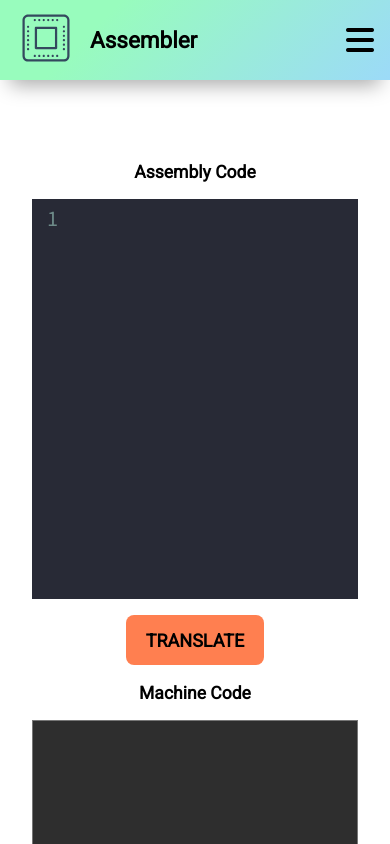
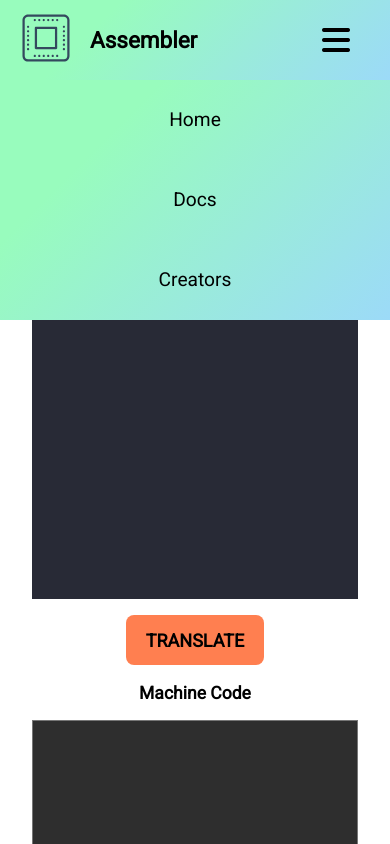
Before and after one commit to kartik-3513/Assembler, a plain HTML site: page index.html in a window 390 px wide. Both pictures are taken after a click on the icon 360 px from the left and 40 px from the top of the page. Shown: the top 844 px of the page. Drawn offline with nearby package versions, Linux system fonts and the light colour scheme.

Commit message:
improve responsive support

```diff
--- a/css/creators.css
+++ b/css/creators.css
@@ -10,11 +10,14 @@ header {
 	background-color: #9cdaf8;
 	background-image: linear-gradient(315deg, #9cdaf8 0%, #98fcbd 74%);
 }
+
 .nav-bar {
 	display: flex;
 	width: 100%;
 	height: 5rem;
 	box-shadow: 0 15px 20px -10px darkgrey;
+	justify-content: space-between;
+	align-items: center;
 }
 
 .nav-logo {
@@ -38,17 +41,28 @@ header {
 }
 
 ul.nav-list {
-	width: 50%;
+	display: none;
 	margin: 0;
 	padding: 0;
+	width: 100%;
 	list-style-type: none;
-	display: flex;
-	justify-content: flex-end;
+	flex-direction: column;
 	align-items: center;
 }
 
+ul.nav-list.active {
+	background-color: #9cdaf8;
+	background-image: linear-gradient(315deg, #9cdaf8 0%, #98fcbd 74%);
+	display: flex;
+	z-index: 1000;
+	position: absolute;
+	top: 5rem;
+}
+
 .nav-link {
-	margin: 0 1rem;
+	margin-bottom: 0;
+	width: 70%;
+	text-align: center;
 	padding: 0 1rem;
 	cursor: pointer;
 }
@@ -66,6 +80,42 @@ ul.nav-list {
 	text-decoration: none;
 	color: #000;
 }
+
+#hamburger {
+	font-size: 2rem !important;
+	margin: 1rem;
+	color: black;
+	text-align: left;
+	cursor: pointer;
+	padding: 1.5rem;
+}
+
+@media only screen and (min-width: 576px) {
+	#hamburger {
+		display: none;
+	}
+	ul.nav-list,
+	ul.nav-list.active {
+		display: flex;
+		flex-direction: row;
+		width: 50%;
+		margin: 0;
+		padding: 0;
+		list-style-type: none;
+		justify-content: flex-end;
+		align-items: center;
+	}
+	ul.nav-list.active {
+		position: static;
+		background-color: transparent;
+		background-image: none;
+	}
+	.nav-link {
+		margin: 0 1rem;
+		width: fit-content;
+	}
+}
+
 /*---------------------------------------------------------------*/
 
 main {
--- a/css/style.css
+++ b/css/style.css
@@ -87,6 +87,8 @@ ul.nav-list.active {
 	margin: 1rem;
 	color: black;
 	text-align: left;
+	cursor: pointer;
+	padding: 1.5rem;
 }
 
 @media only screen and (min-width: 576px) {
--- a/js/index.js
+++ b/js/index.js
@@ -1,4 +1,4 @@
-var activeNav = false;
+var activeNav = true;
 var editor;
 var machine = ''; //machine code
 var lc = 0; //location counter
```
Also changed, not shown: creators.html (+14 -1 lines).
